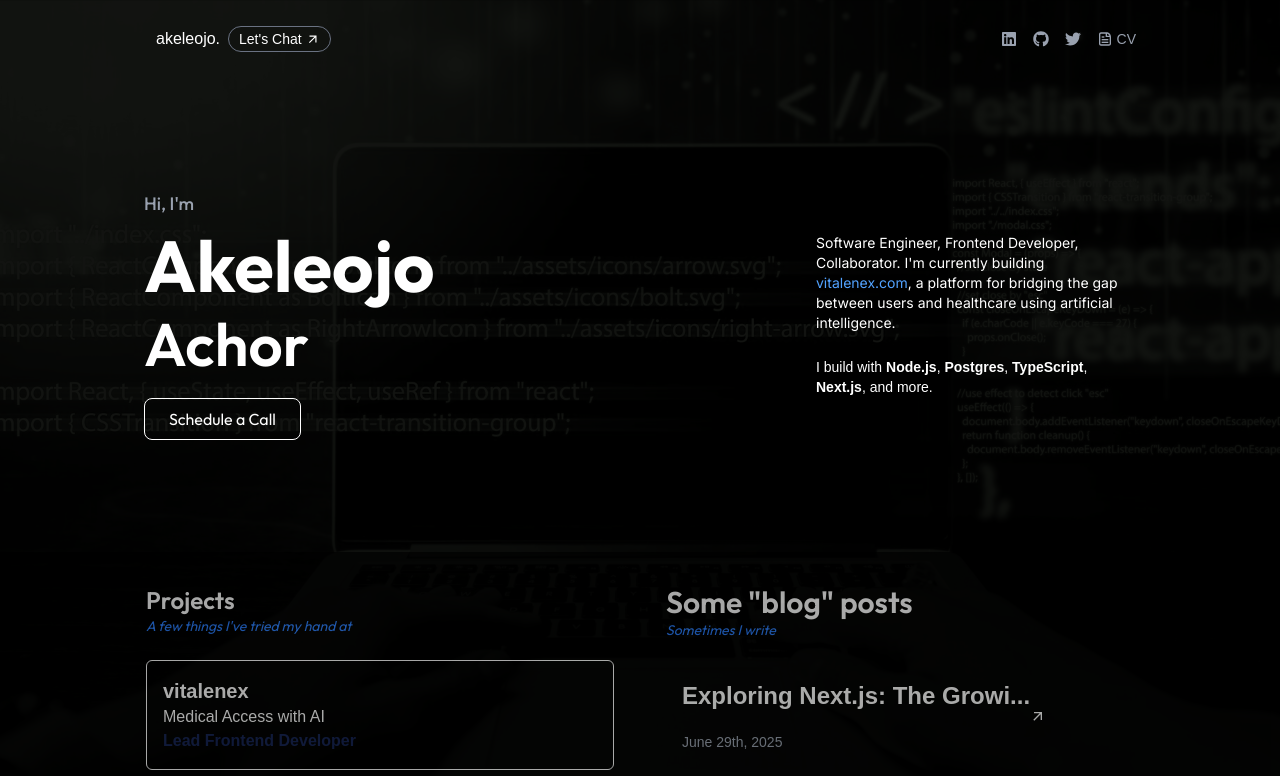
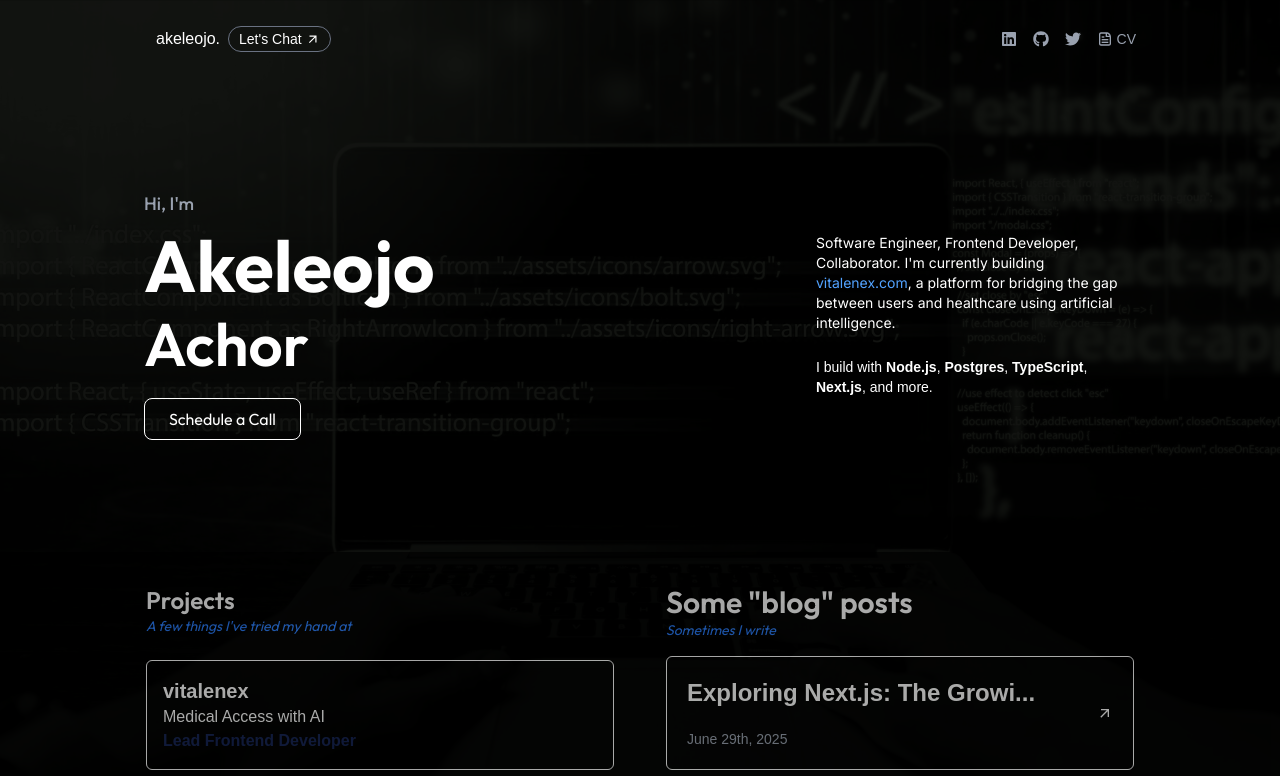
Before and after one commit to AkeleA/akeleojo, a Next.js app: page / in a window 1280 px wide. Shown: the top 776 px of the page. Built offline with nearby package versions, Linux system fonts and the light colour scheme.

Commit message:
Edits made

```diff
--- a/components/Blog.tsx
+++ b/components/Blog.tsx
@@ -30,21 +30,14 @@ const Blog = () => {
           </h2>
           <p className="text-blue-500 italic text-sm">Sometimes I write</p>
         </div>
-        <div
-          className="flex flex-row items-center justify-between w-full p-4 rounded-md my-2
-                     transition-all duration-300
-                     hover:border hover:border-gray-700
-                     hover:bg-white/10
-                     cursor-pointer
-                     group"
-        >
+        <div className="w-full">
           {blogPosts.map((post, index) => (
             <a
               key={index}
               href={post.url}
               target="_blank"
               rel="noopener noreferrer"
-              className="flex flex-row items-center justify-between"
+              className="flex flex-row p-5 w-full items-center justify-between border rounded-md"
             >
               <div className="flex flex-col gap-5">
                 <h3 className="font-bold text-2xl text-white group-hover:text-blue-400 transition-colors">
```
